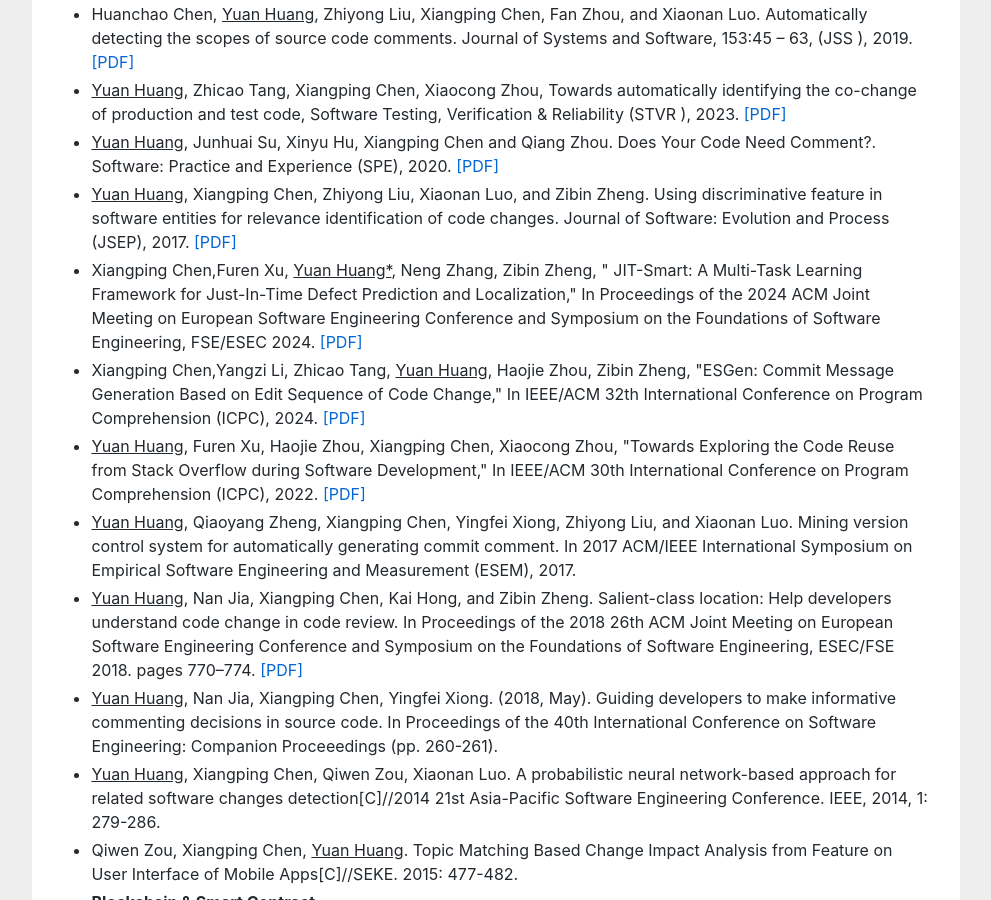
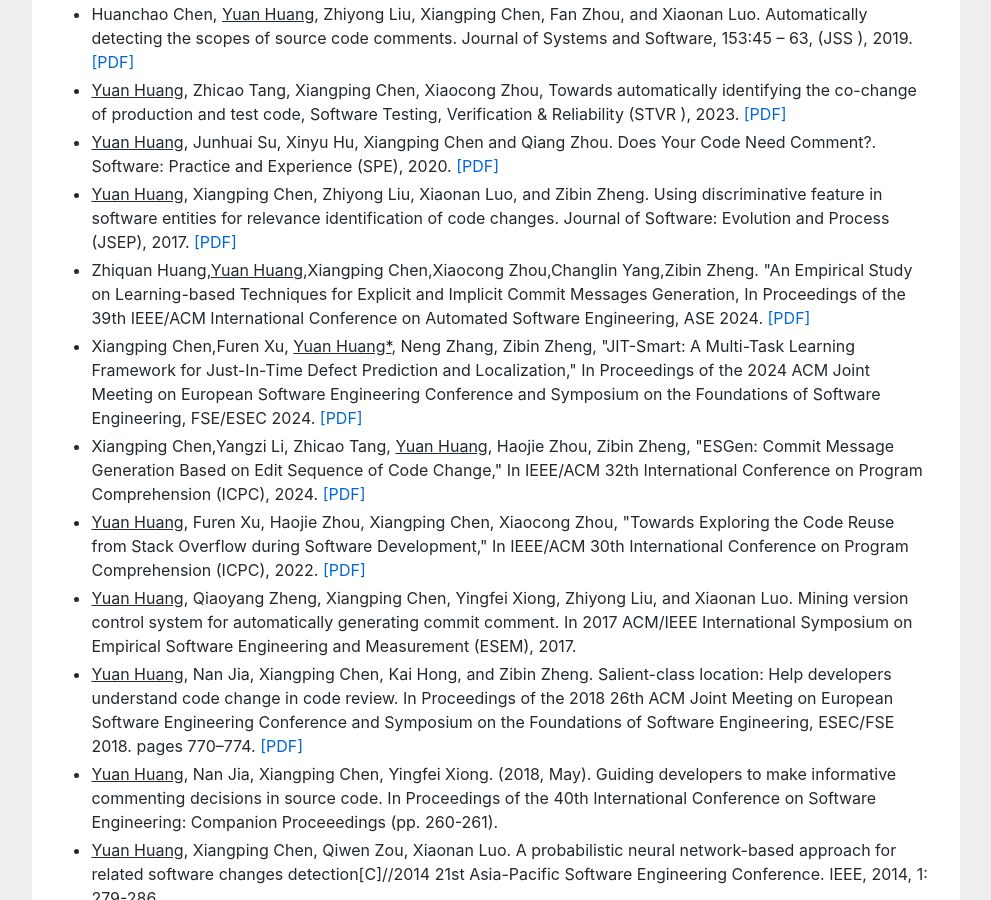
Before and after one commit to huangyuan-hy/huangyuan-hy.github.io, a Jekyll site: the page index.html, which Jekyll copies as it is, in a window 1280 px wide and 900 px high, scrolled down 2759 px. Shown: the whole window, without its empty margins (144-1135 px from the left). Built offline with Jekyll 4.4.1, drawn with Linux system fonts in a browser that asks for light colours.

Commit message:
Update index.html

```diff
--- a/index.html
+++ b/index.html
@@ -162,7 +162,8 @@ empirical study to learn how programmers reuse code on <a href="https://stackove
 <li><u>Yuan Huang</u>, Zhicao Tang, Xiangping Chen, Xiaocong Zhou, Towards automatically identifying the co-change of production and test code,  Software Testing, Verification & Reliability (STVR <a href="" style="color:red;"> </a>), 2023. <a href="">[PDF]</a></li>
 <li><u>Yuan Huang</u>, Junhuai Su, Xinyu Hu, Xiangping Chen and Qiang Zhou. Does Your Code Need Comment?. Software: Practice and Experience (SPE), 2020. <a href="https://onlinelibrary.wiley.com/doi/abs/10.1002/spe.2772">[PDF]</a></li>
 <li><u>Yuan Huang</u>, Xiangping Chen, Zhiyong Liu, Xiaonan Luo, and Zibin Zheng. Using discriminative feature in software entities for relevance identification of code changes. Journal of Software: Evolution and Process (JSEP), 2017. <a href="https://onlinelibrary.wiley.com/doi/abs/10.1002/smr.1859">[PDF]</a></li>
-<li>Xiangping Chen,Furen Xu, <u>Yuan Huang*</u>, Neng Zhang, Zibin Zheng, " JIT-Smart: A Multi-Task Learning Framework for Just-In-Time Defect Prediction and Localization,"  In Proceedings of the 2024 ACM Joint Meeting on European Software Engineering Conference and Symposium on the Foundations of Software Engineering, FSE/ESEC 2024.  <a href="">[PDF]</a></li>
+<li>Zhiquan Huang,<u>Yuan Huang</u>,Xiangping Chen,Xiaocong Zhou,Changlin Yang,Zibin Zheng. "An Empirical Study on Learning-based Techniques for Explicit and Implicit Commit Messages Generation, In Proceedings of the 39th IEEE/ACM International Conference on Automated Software Engineering, ASE 2024. <a href="">[PDF]</a></li>
+<li>Xiangping Chen,Furen Xu, <u>Yuan Huang*</u>, Neng Zhang, Zibin Zheng, "JIT-Smart: A Multi-Task Learning Framework for Just-In-Time Defect Prediction and Localization,"  In Proceedings of the 2024 ACM Joint Meeting on European Software Engineering Conference and Symposium on the Foundations of Software Engineering, FSE/ESEC 2024.  <a href="">[PDF]</a></li>
 <li>Xiangping Chen,Yangzi Li, Zhicao Tang, <u>Yuan Huang</u>, Haojie Zhou, Zibin Zheng, "ESGen: Commit Message Generation Based on Edit Sequence of Code Change," In IEEE/ACM 32th International Conference on Program Comprehension (ICPC), 2024.  <a href="">[PDF]</a></li>
 <li><u>Yuan Huang</u>, Furen Xu, Haojie Zhou, Xiangping Chen, Xiaocong Zhou, "Towards Exploring the Code Reuse from Stack Overflow during Software Development," In IEEE/ACM 30th International Conference on Program Comprehension (ICPC), 2022.  <a href="https://arxiv.org/pdf/2204.12711.pdf">[PDF]</a></li>
 <li><u>Yuan Huang</u>, Qiaoyang Zheng, Xiangping Chen, Yingfei Xiong, Zhiyong Liu, and Xiaonan Luo. Mining version control system for automatically generating commit comment. In 2017 ACM/IEEE International Symposium on Empirical Software Engineering and Measurement (ESEM), 2017.</li>
```
